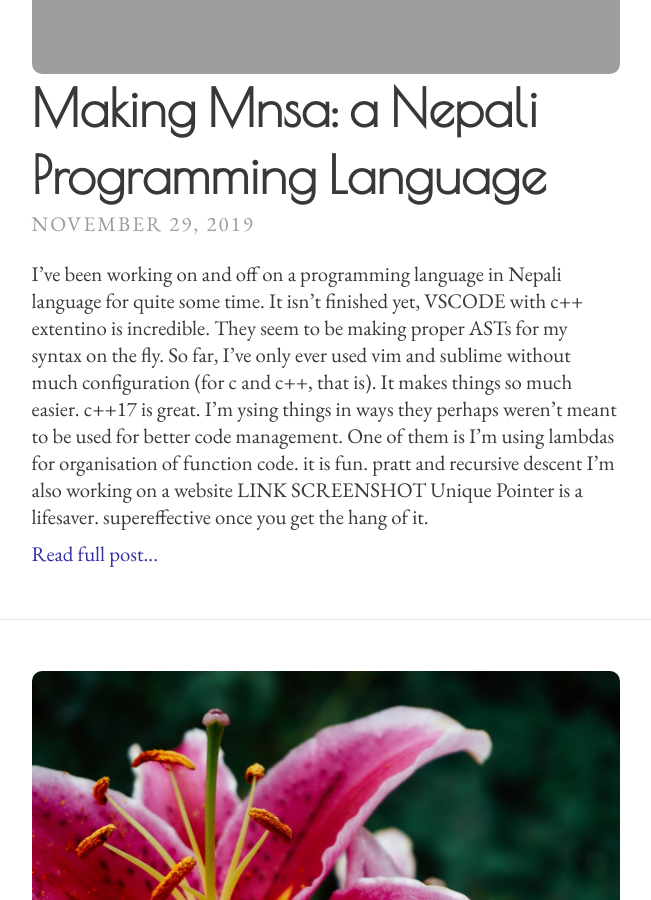
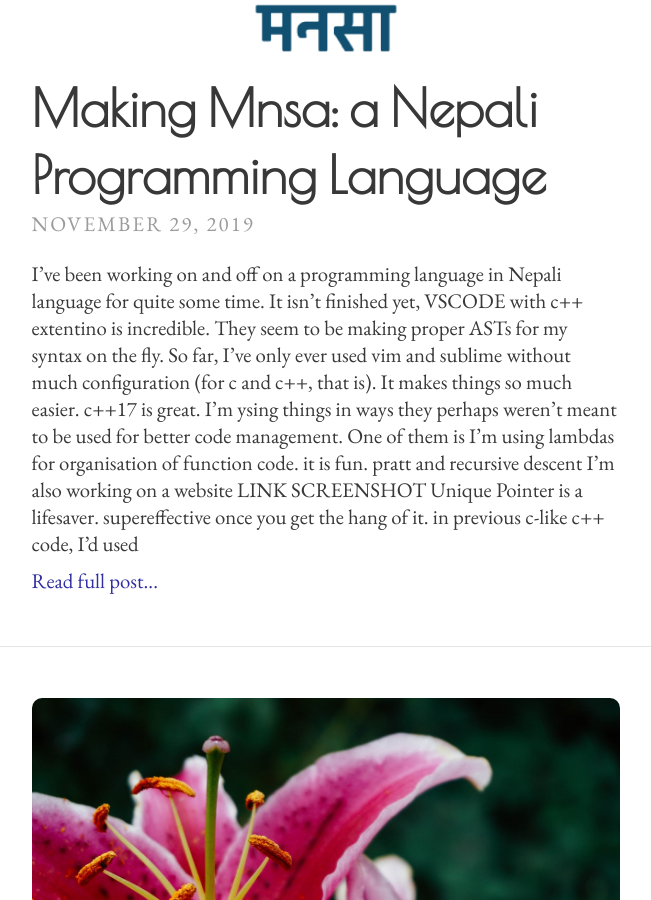
Before and after one commit to niravcodes/niravcodes.github.io, a Jekyll site: the page built from index.html, in a window 1280 px wide and 900 px high, scrolled down 303 px. Shown: the whole window, without its empty margins (314-965 px from the left). Built offline with Jekyll 4.4.1, drawn with Linux system fonts in a browser that asks for light colours; the list of posts is cut into pages by our own code.

Commit message:
Update from Forestry.io nirav Nikhil updated _posts/2019-11-29-making-mnsa-a-nepali-programming-language.md

```diff
--- a/_posts/2019-11-29-making-mnsa-a-nepali-programming-language.md
+++ b/_posts/2019-11-29-making-mnsa-a-nepali-programming-language.md
@@ -8,7 +8,7 @@ tags:
 - nepali
 enableNepali: true
 feature-img: ''
-thumbnail: https://nirav.com.np/assets/img/mnsabanner
+thumbnail: https://nirav.com.np/assets/img/mnsabanner.png
 
 ---
 I've been working on and off on a programming language in Nepali language for quite some time. It isn't finished yet,
@@ -17,4 +17,4 @@ I've been working on and off on a programming language in Nepali language for qu
 2. c++17 is great. I'm ysing things in ways they perhaps weren't meant to be used for better code management. One of them is I'm using lambdas for organisation of function code. it is fun.
 3. pratt and recursive descent
 4. I'm also working on a website **LINK SCREENSHOT**
-5. Unique Pointer is a lifesaver. supereffective once you get the hang of it.
+5. Unique Pointer is a lifesaver. supereffective once you get the hang of it. in previous c-like c++ code, I'd used
```
